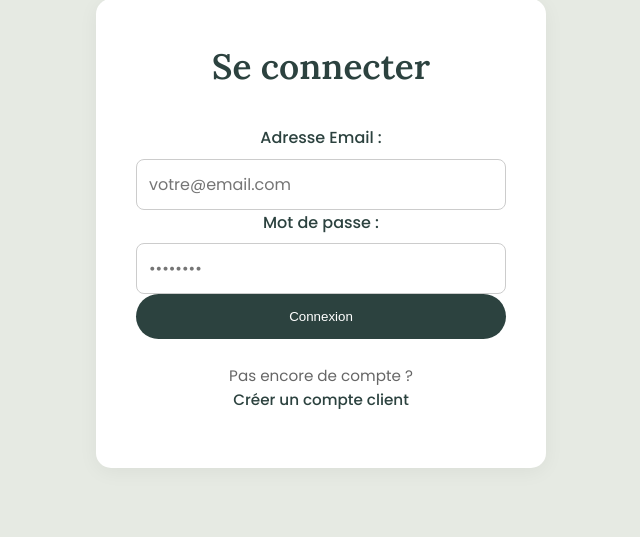
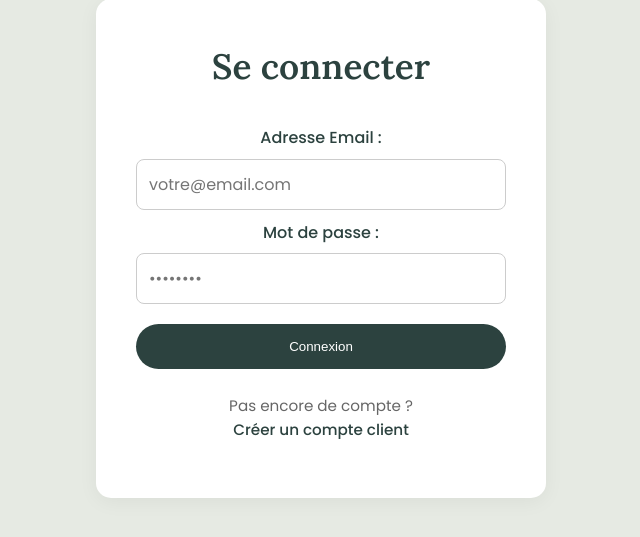
Before and after one commit to MireauAppel/fullstack-web-fundamentals, a Flask app: page /login in a window 1280 px wide. Shown: the part 117-654 px from the top of the page, without its empty margins (319-959 px from the left). Run offline with Flask 3, Linux system fonts and the light colour scheme.

Commit message:
fixed positioning of elements for login and html pages

```diff
--- a/Projet_Web_S4/templates/login.html
+++ b/Projet_Web_S4/templates/login.html
@@ -35,11 +35,11 @@
                 </div>
 
                 <div class="form-group">
-                    <label for="password">Mot de passe :</label>
+                    <label for="password" style="margin-top:10px">Mot de passe :</label>
                     <input type="password" id="password" name="password" placeholder="••••••••" required>
                 </div>
 
-                <button type="submit" class="btn-primary form-submit" style="width: 100%;">Connexion</button>
+                <button type="submit" class="btn-primary form-submit" style="width: 100%; margin-top:20px;">Connexion</button>
             </form>
 
             <div class="auth-links">
--- a/Projet_Web_S4/templates/register.html
+++ b/Projet_Web_S4/templates/register.html
@@ -35,11 +35,11 @@
                 </div>
 
                 <div class="form-group">
-                    <label for="password">Mot de passe :</label>
+                    <label for="password" style="margin-top:10px">Mot de passe :</label>
                     <input type="password" id="password" name="password" placeholder="••••••••" required>
                 </div>
 
-                <button type="submit" class="btn-primary form-submit" style="width: 100%;">Connexion</button>
+                <button type="submit" class="btn-primary form-submit" style="width: 100%; margin-top:20px;">Inscription</button>
             </form>
 
             <div class="auth-links">
```
